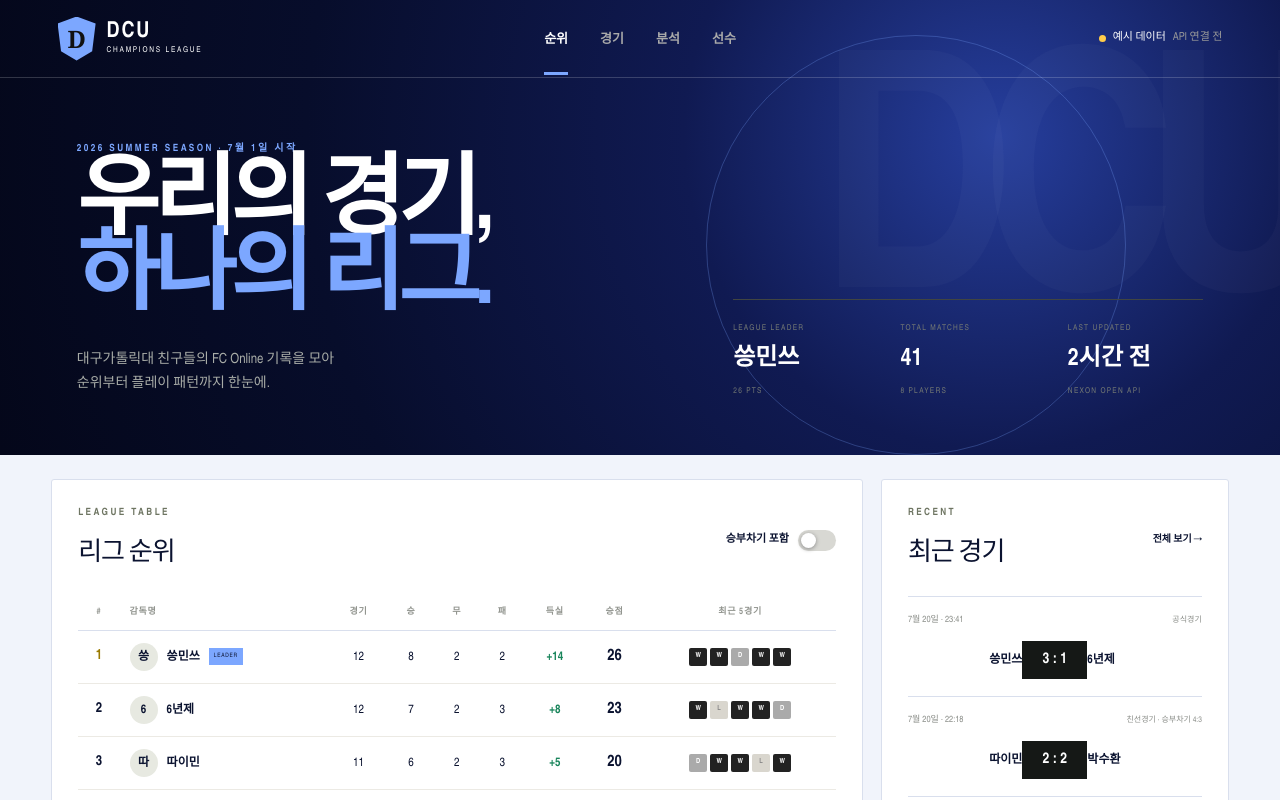
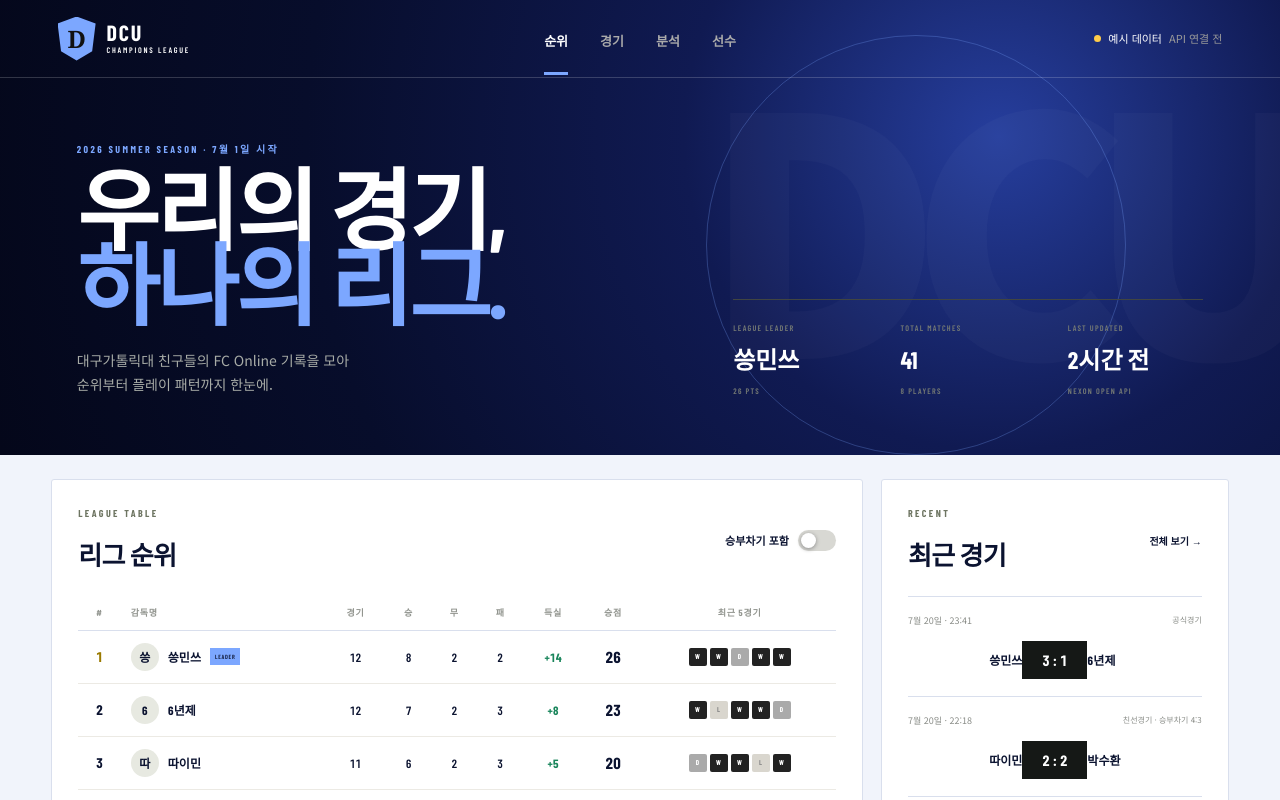
Before and after one commit to dev-smkwon/dcu-champions-league, a Next.js app: page / in a window 1280 px wide. Shown: the top 800 px of the page. Built offline with nearby package versions, Linux system fonts and the light colour scheme; no server answers.

Commit message:
Refine dashboard typography

```diff
--- /dev/null
+++ b/app/fonts.css
@@ -0,0 +1,39 @@
+body,
+button,
+select {
+  font-family: "Noto Sans KR Variable", "Noto Sans KR", sans-serif;
+  font-optical-sizing: auto;
+  word-break: keep-all;
+}
+
+h1,
+h2,
+h3,
+.brand,
+.eyebrow,
+.hero-stats,
+table,
+.scoreline,
+.big-metric,
+.mini-metrics,
+.chart,
+footer {
+  font-family: "Barlow Condensed", "Noto Sans KR Variable", sans-serif;
+}
+
+.hero h1 {
+  font-weight: 700;
+  letter-spacing: -0.035em;
+}
+
+.panel h2,
+.analysis-section h2 {
+  font-weight: 700;
+  letter-spacing: -0.02em;
+}
+
+table,
+.scoreline,
+.mini-metrics {
+  font-variant-numeric: tabular-nums;
+}
--- a/app/layout.tsx
+++ b/app/layout.tsx
@@ -1,5 +1,9 @@
 import type { Metadata } from "next";
+import "@fontsource-variable/noto-sans-kr";
+import "@fontsource/barlow-condensed/600.css";
+import "@fontsource/barlow-condensed/700.css";
 import "./globals.css";
+import "./fonts.css";
 
 export const metadata: Metadata = {
   metadataBase: new URL(process.env.NEXT_PUBLIC_SITE_URL || "http://localhost:3000"),
--- a/package.json
+++ b/package.json
@@ -14,6 +14,8 @@
     "db:generate": "drizzle-kit generate"
   },
   "dependencies": {
+    "@fontsource-variable/noto-sans-kr": "^5.3.0",
+    "@fontsource/barlow-condensed": "^5.3.0",
     "drizzle-orm": "0.45.2",
     "next": "16.2.6",
     "react": "19.2.6",
```
Also changed, not shown: 1 other file (tests, documents, lock files or other folders).
